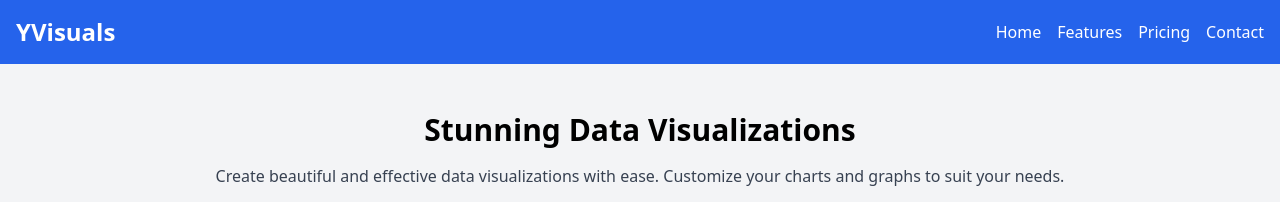
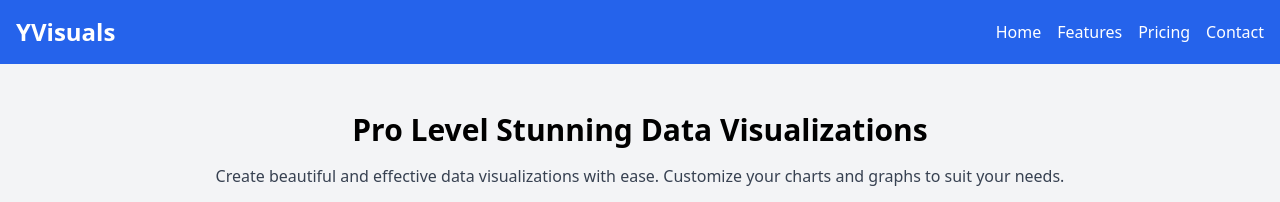
Before and after one commit to Cyberxpert1/Yvisuals, a plain HTML site: page index.html in a window 1280 px wide. Shown: the top 202 px of the page. Drawn offline with nearby package versions, Linux system fonts and the light colour scheme.

Commit message:
Update index.html

```diff
--- a/index.html
+++ b/index.html
@@ -52,7 +52,7 @@
   <main class="container mx-auto p-4">
    <section class="text-center my-8 fade-in">
     <h2 class="text-3xl font-bold mb-4">
-     Stunning Data Visualizations
+    Pro Level Stunning Data Visualizations
     </h2>
     <p class="text-gray-700 mb-8">
      Create beautiful and effective data visualizations with ease. Customize your charts and graphs to suit your needs.
```
